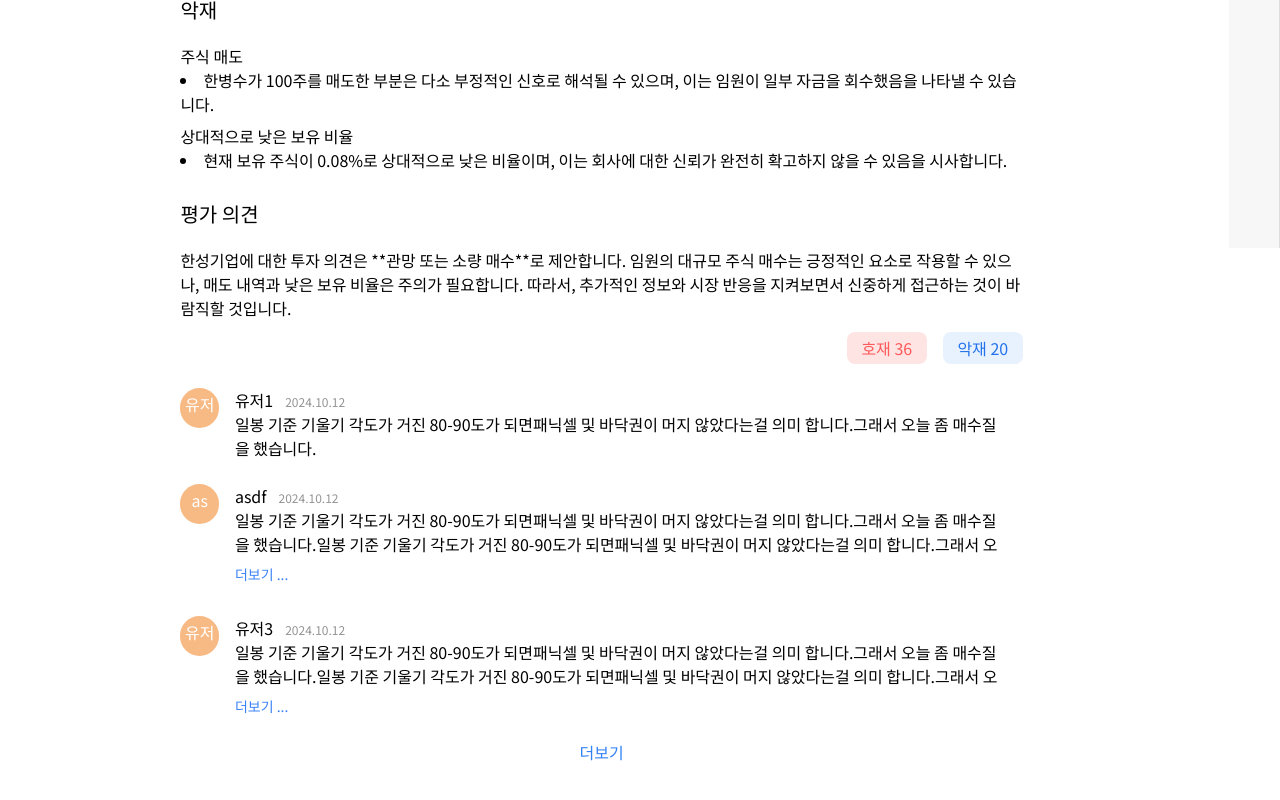
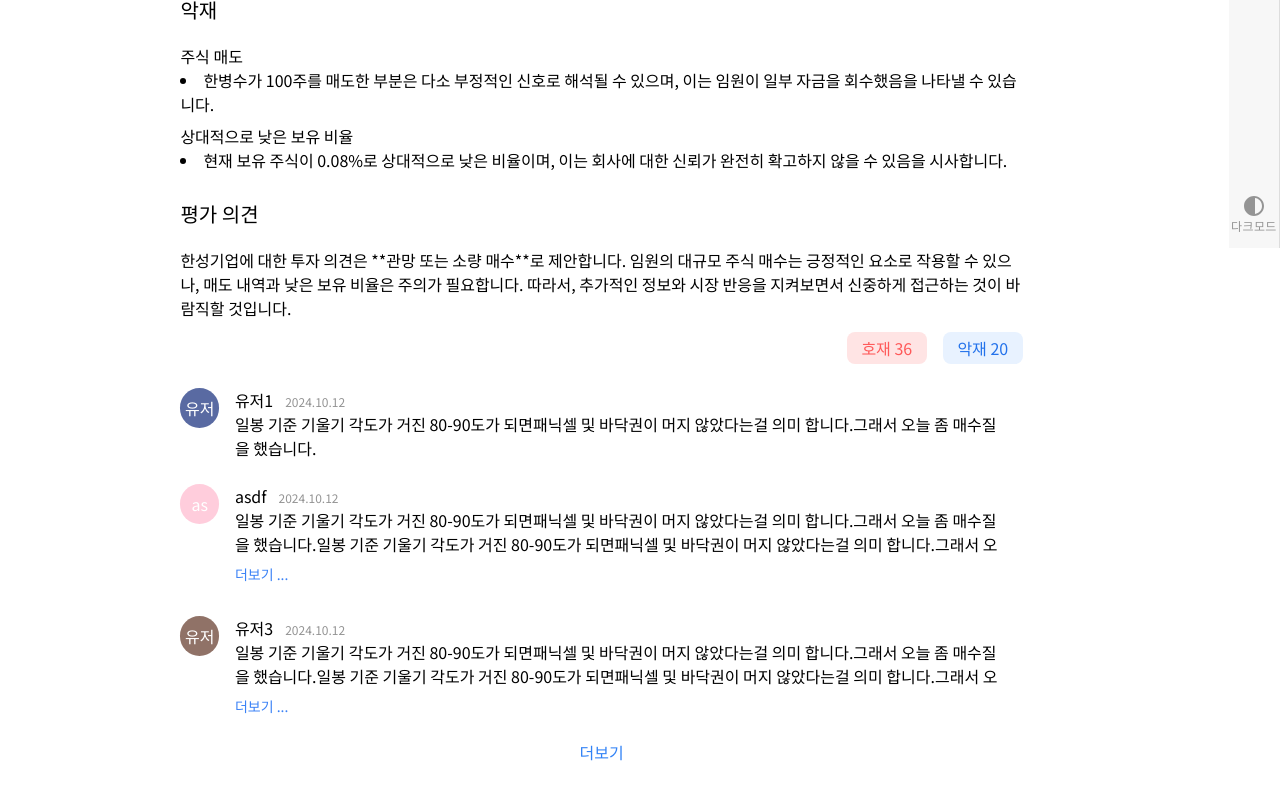
Before and after one commit to React-4/frontend, a React (Vite) app: page /disclosure/1 in a window 1280 px wide. Shown: the part 552-1352 px from the top of the page. Built offline with nearby package versions, Linux system fonts and the light colour scheme.

Commit message:
style: api 위한 폴더 구조 변경(services)

```diff
--- a/package.json
+++ b/package.json
@@ -23,7 +23,9 @@
     "react-apexcharts": "^1.5.0",
     "react-dom": "^18.3.1",
     "react-financial-charts": "^2.0.1",
-    "react-router-dom": "^6.28.0"
+    "react-responsive": "^10.0.0",
+    "react-router-dom": "^6.28.0",
+    "theme-change": "^2.5.0"
   },
   "devDependencies": {
     "@eslint/js": "^9.13.0",
--- a/src/components/common/Sidebar.jsx
+++ b/src/components/common/Sidebar.jsx
@@ -5,6 +5,7 @@
 import List from "@mui/material/List";
 import ListItem from "@mui/material/ListItem";
 import FavoriteBorderIcon from "@mui/icons-material/FavoriteBorder";
+import ContrastIcon from "@mui/icons-material/Contrast";
 import HistoryIcon from "@mui/icons-material/History";
 import HomeOutlinedIcon from "@mui/icons-material/HomeOutlined";
 import Button from "@mui/material/Button";
@@ -155,7 +156,15 @@
           zIndex: 2,
         }}
       >
-        <List>
+        <List
+          sx={{
+            display: "flex",
+            flexDirection: "column",
+            height: "100%",
+            justifyContent: "space-between",
+          }}
+        >
+          <div>
             <ListItem disablePadding>
               <Button onClick={handleDrawerClose}>
                 <div className="flex flex-col items-center text-primary-2">
@@ -187,7 +196,13 @@
                 최근 본
               </div>
             </Button>
-          {/* </ListItem> */}
+          </div>
+          <Button>
+            <div className="flex flex-col items-center text-primary-2">
+              <ContrastIcon />
+              <div className="text-xs">다크모드</div>
+            </div>
+          </Button>
         </List>
       </Box>
 
--- a/src/components/disclosure/CommentItem.jsx
+++ b/src/components/disclosure/CommentItem.jsx
@@ -17,7 +17,22 @@
     }
   }, []);
 
-  const colorcode = "bg-profile-" + String(Math.floor(Math.random() * 10));
+  // Tailwind에서 사용할 색상 클래스를 미리 정의
+  const colorClasses = [
+    "bg-profile",
+    "bg-profile-0",
+    "bg-profile-1",
+    "bg-profile-2",
+    "bg-profile-3",
+    "bg-profile-4",
+    "bg-profile-5",
+    "bg-profile-6",
+    "bg-profile-7",
+    "bg-profile-8",
+    "bg-profile-9",
+  ];
+  const randomIndex = Math.floor(Math.random() * colorClasses.length);
+  const colorClass = colorClasses[randomIndex]; // 무작위 색상 선택
 
   const [editedComment, setEditedComment] = useState(comment);
   const [isEditing, setIsEditing] = useState(false);
@@ -28,7 +43,7 @@
   return (
     <div className="flex flex-row justify-between mt-6 w-full">
       <div
-        className={`rounded-full w-10 h-10 text-white text-center p-1 ${"bg-profile-1"}`}
+        className={`rounded-full w-10 h-10 text-white p-1 ${colorClass} flex flex-col items-center justify-center`}
       >
         {username.slice(0, 2)}
       </div>
```
Also changed, not shown: src/services/stockAPI.jsx (added), 1 other file (tests, documents, lock files or other folders). Lines whose indentation alone changed are shown as unchanged.
